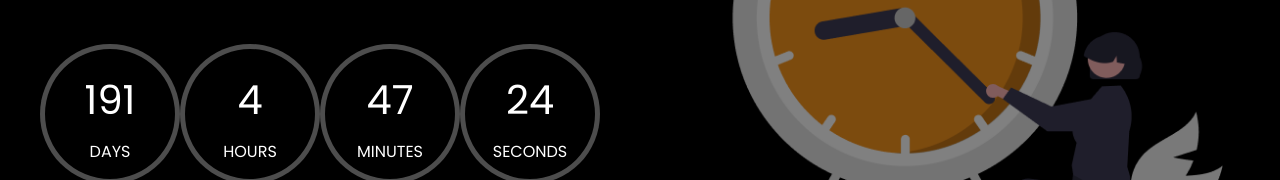
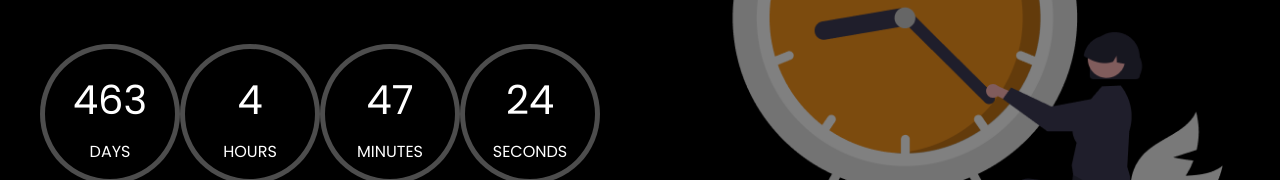
Before and after one commit to goeatit/eatit_coming_soon, a React (Create React App) app: page / in a window 1280 px wide. Shown: the part 296-476 px from the top of the page. Built offline with nearby package versions, Linux system fonts and the light colour scheme; some icons are missing.

Commit message:
Update homepage.jsx

```diff
--- a/src/components/homepage.jsx
+++ b/src/components/homepage.jsx
@@ -9,7 +9,7 @@ import "./style.css";
 import "boxicons";
 
 function DemoCarousel() {
-  const deadline = new Date("2024-01-03");
+  const deadline = new Date("2024-10-01");
   deadline.setDate(deadline.getDate() + 60);
 
   const [timeLeft, setTimeLeft] = useState(calculateTimeLeft());
```
